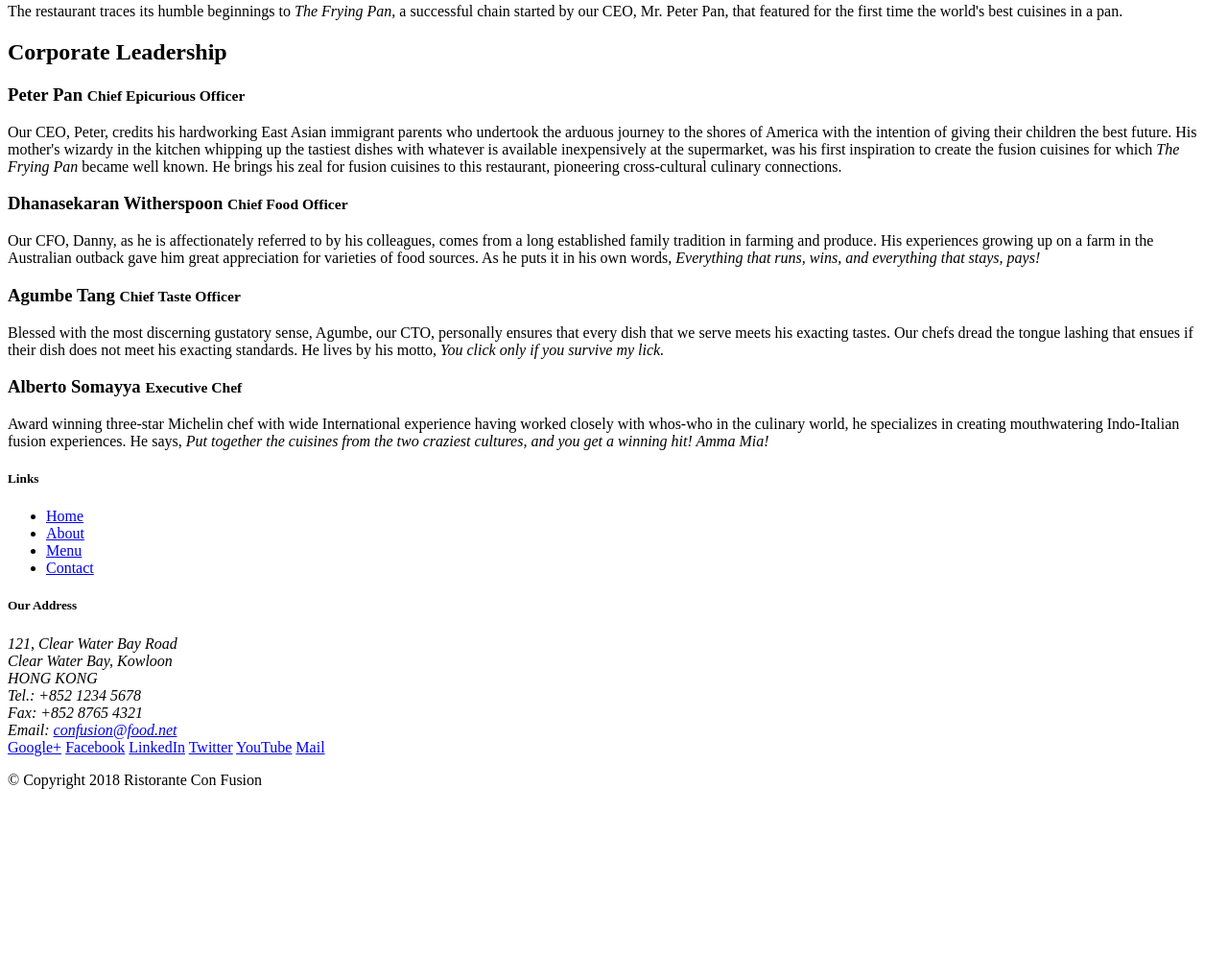
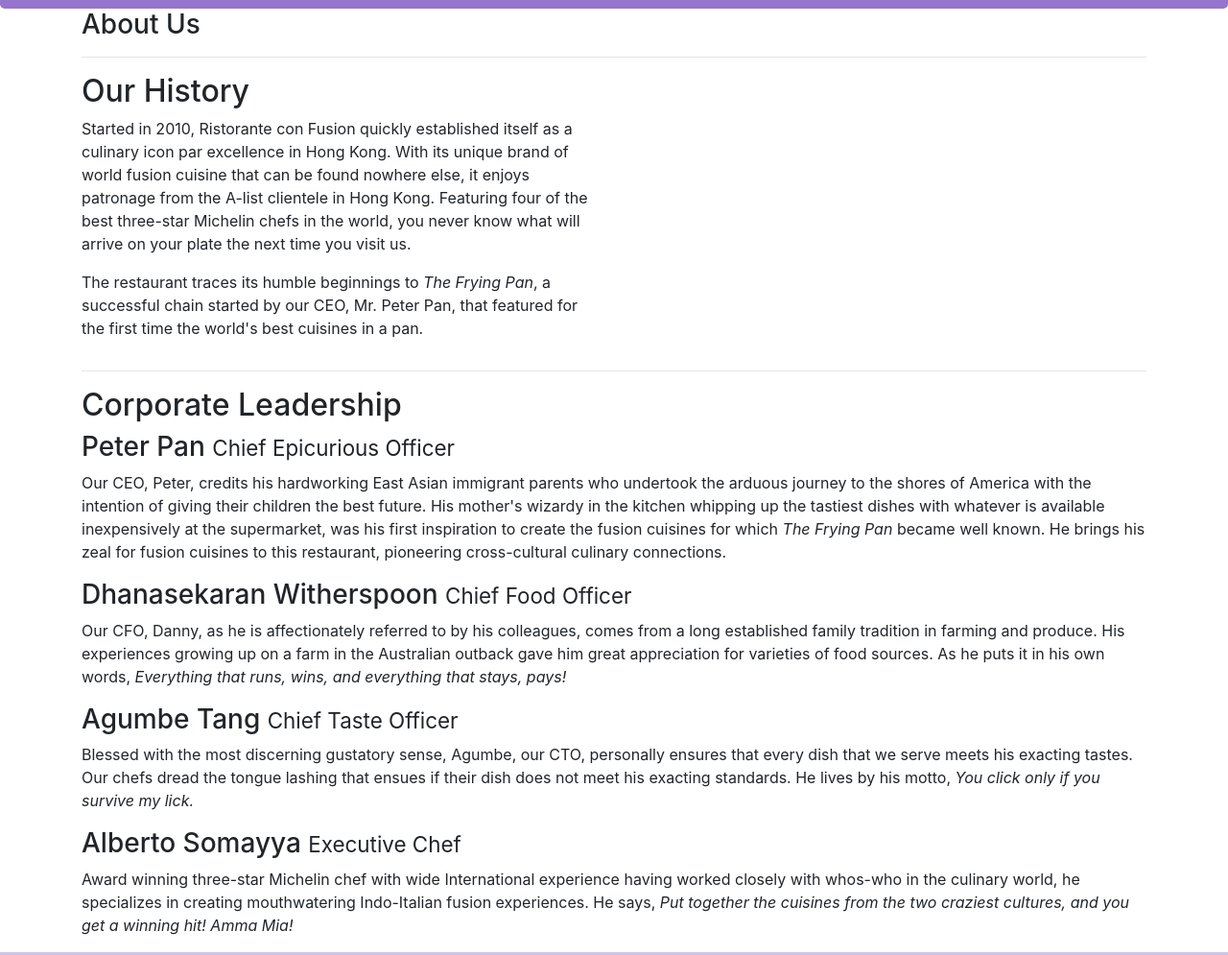
Before and after one commit to harsh1245-bit/Bootstrap-Grid-System, a website: page aboutus.html in a window 1280 px wide. Shown: the part 275-1270 px from the top of the page at 96% size. Before the commit the page ends 1113 px from the top, so only its background shows below. Drawn offline with nearby package versions, Linux system fonts and the light colour scheme.

Commit message:
Assignment-1

```diff
--- a/aboutus.html
+++ b/aboutus.html
@@ -1,60 +1,115 @@
 <!DOCTYPE html>
 <html lang="en">
-
   <head>
-
+    <meta charset="utf-8" />
+    <meta
+      name="viewport"
+      content="width=device-width, initial-scale=1, shrink-to-fit=no"
+    />
+    <meta http-equiv="x-ua-compatible" content="ie=edge" />
+    <link
+      rel="stylesheet"
+      href="node_modules/bootstrap/dist/css/bootstrap.min.css"
+    />
+    <link rel="stylesheet" href="css/styles.css" />
     <title>Ristorante Con Fusion: About Us</title>
-
   </head>
 
   <body>
-
     <header class="jumbotron">
       <div class="container">
         <div class="row row-header">
           <div class="col-12 col-sm-6">
             <h1>Ristorante con Fusion</h1>
-                    <p>We take inspiration from the World's best cuisines, and create a unique fusion experience. Our lipsmacking creations will tickle your culinary senses!</p>
+            <p>
+              We take inspiration from the World's best cuisines, and create a
+              unique fusion experience. Our lipsmacking creations will tickle
+              your culinary senses!
+            </p>
           </div>
-                <div class="col-12 col-sm">
-                </div>
+          <div class="col-12 col-sm"></div>
         </div>
       </div>
     </header>
 
-    <div>
-        <div>
-            <div>
+    <div class="container">
+      <div class="row">
+        <div class="col-12 col-sm-12">
           <h3>About Us</h3>
-               <hr>
+          <hr />
         </div>
       </div>
 
-        <div>
-            <div>
+      <div class="row">
+        <div class="col-12 col-sm-6">
           <h2>Our History</h2>
-                <p>Started in 2010, Ristorante con Fusion quickly established itself as a culinary icon par excellence in Hong Kong. With its unique brand of world fusion cuisine that can be found nowhere else, it enjoys patronage from the A-list clientele in Hong Kong.  Featuring four of the best three-star Michelin chefs in the world, you never know what will arrive on your plate the next time you visit us.</p>
-                <p>The restaurant traces its humble beginnings to <em>The Frying Pan</em>, a successful chain started by our CEO, Mr. Peter Pan, that featured for the first time the world's best cuisines in a pan.</p>
+          <p>
+            Started in 2010, Ristorante con Fusion quickly established itself as
+            a culinary icon par excellence in Hong Kong. With its unique brand
+            of world fusion cuisine that can be found nowhere else, it enjoys
+            patronage from the A-list clientele in Hong Kong. Featuring four of
+            the best three-star Michelin chefs in the world, you never know what
+            will arrive on your plate the next time you visit us.
+          </p>
+          <p>
+            The restaurant traces its humble beginnings to
+            <em>The Frying Pan</em>, a successful chain started by our CEO, Mr.
+            Peter Pan, that featured for the first time the world's best
+            cuisines in a pan.
+          </p>
         </div>
-            <div>
+
+        <div class="col-12 col-sm"></div>
+      </div>
+      <hr />
+
+      <div class="row">
+        <div class="col-12 col-sm-12">
+          <h2>Corporate Leadership</h2>
+          <h3>Peter Pan <small>Chief Epicurious Officer</small></h3>
+          <p class="d-none d-sm-block">
+            Our CEO, Peter, credits his hardworking East Asian immigrant parents
+            who undertook the arduous journey to the shores of America with the
+            intention of giving their children the best future. His mother's
+            wizardy in the kitchen whipping up the tastiest dishes with whatever
+            is available inexpensively at the supermarket, was his first
+            inspiration to create the fusion cuisines for which
+            <em>The Frying Pan</em> became well known. He brings his zeal for
+            fusion cuisines to this restaurant, pioneering cross-cultural
+            culinary connections.
+          </p>
+          <h3>Dhanasekaran Witherspoon <small>Chief Food Officer</small></h3>
+          <p class="d-none d-sm-block">
+            Our CFO, Danny, as he is affectionately referred to by his
+            colleagues, comes from a long established family tradition in
+            farming and produce. His experiences growing up on a farm in the
+            Australian outback gave him great appreciation for varieties of food
+            sources. As he puts it in his own words,
+            <em
+              >Everything that runs, wins, and everything that stays, pays!</em
+            >
+          </p>
+          <h3>Agumbe Tang <small>Chief Taste Officer</small></h3>
+          <p class="d-none d-sm-block">
+            Blessed with the most discerning gustatory sense, Agumbe, our CTO,
+            personally ensures that every dish that we serve meets his exacting
+            tastes. Our chefs dread the tongue lashing that ensues if their dish
+            does not meet his exacting standards. He lives by his motto,
+            <em>You click only if you survive my lick.</em>
+          </p>
+          <h3>Alberto Somayya <small>Executive Chef</small></h3>
+          <p class="d-none d-sm-block">
+            Award winning three-star Michelin chef with wide International
+            experience having worked closely with whos-who in the culinary
+            world, he specializes in creating mouthwatering Indo-Italian fusion
+            experiences. He says,
+            <em
+              >Put together the cuisines from the two craziest cultures, and you
+              get a winning hit! Amma Mia!</em
+            >
+          </p>
         </div>
       </div>
-
-
-        <div>
-            <div>
-                <h2>Corporate Leadership</h2>
-                <h3>Peter Pan <small>Chief Epicurious Officer</small></h3>
-                <p>Our CEO, Peter, credits his hardworking East Asian immigrant parents who undertook the arduous journey to the shores of America with the intention of giving their children the best future. His mother's wizardy in the kitchen whipping up the tastiest dishes with whatever is available inexpensively at the supermarket, was his first inspiration to create the fusion cuisines for which <em>The Frying Pan</em> became well known. He brings his zeal for fusion cuisines to this restaurant, pioneering cross-cultural culinary connections.</p>
-                <h3>Dhanasekaran Witherspoon <small>Chief Food Officer</small></h3>
-                <p>Our CFO, Danny, as he is affectionately referred to by his colleagues, comes from a long established family tradition in farming and produce. His experiences growing up on a farm in the Australian outback gave him great appreciation for varieties of food sources. As he puts it in his own words, <em>Everything that runs, wins, and everything that stays, pays!</em></p>
-                <h3>Agumbe Tang <small>Chief Taste Officer</small></h3>
-                <p>Blessed with the most discerning gustatory sense, Agumbe, our CTO, personally ensures that every dish that we serve meets his exacting tastes. Our chefs dread the tongue lashing that ensues if their dish does not meet his exacting standards. He lives by his motto, <em>You click only if you survive my lick.</em></p>
-                <h3>Alberto Somayya <small>Executive Chef</small></h3>
-                <p>Award winning three-star Michelin chef with wide International experience having worked closely with whos-who in the culinary world, he specializes in creating mouthwatering Indo-Italian fusion experiences. He says, <em>Put together the cuisines from the two craziest cultures, and you get a winning hit! Amma Mia!</em></p>
-            </div>
-       </div>
-
     </div>
 
     <footer class="footer">
@@ -72,11 +127,11 @@
           <div class="col-7 col-sm-5">
             <h5>Our Address</h5>
             <address>
-		              121, Clear Water Bay Road<br>
-		              Clear Water Bay, Kowloon<br>
-		              HONG KONG<br>
-		              Tel.: +852 1234 5678<br>
-		              Fax: +852 8765 4321<br>
+              121, Clear Water Bay Road<br />
+              Clear Water Bay, Kowloon<br />
+              HONG KONG<br />
+              Tel.: +852 1234 5678<br />
+              Fax: +852 8765 4321<br />
               Email: <a href="mailto:confusion@food.net">confusion@food.net</a>
             </address>
           </div>
@@ -98,7 +153,8 @@
         </div>
       </div>
     </footer>
-
+    <script src="node_modules/jquery/dist/jquery.slim.min.js"></script>
+    <script src="node_modules/popper.js/dist/umd/popper.min.js"></script>
+    <script src="node_modules/bootstrap/dist/js/bootstrap.min.js"></script>
   </body>
-
 </html>
```
Lines whose indentation alone changed are shown as unchanged.
